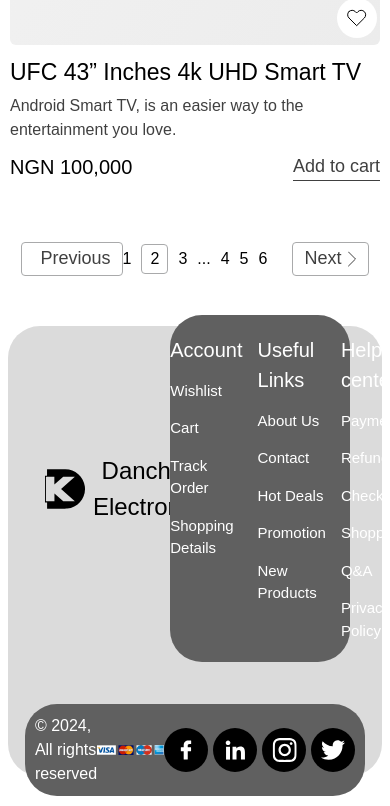
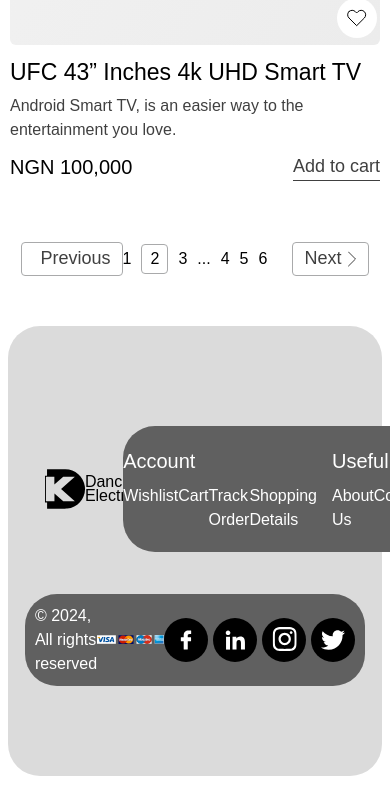
Before and after one commit to Chikadibia24/HNG11-StageTwoTask, a React (Vite) app: page / in a window 390 px wide. Shown: the part 3069-3875 px from the top of the page. Built offline with nearby package versions, Linux system fonts and the light colour scheme.

Commit message:
Make Footer Responsive On Tablet Screen

```diff
--- a/src/components/footer.jsx
+++ b/src/components/footer.jsx
@@ -32,7 +32,7 @@
   const Paragraph = ({paraText}) => {
     return (
       <a href="#" className="footer-links">
-        <p className="text-white text-[15px]">{paraText}</p>
+        <p className="text-white text-[16px]">{paraText}</p>
       </a>
     );
     }
@@ -40,39 +40,54 @@
   return (
     <footer className="footer flex flex-col gap-[32px] justify-center items-center h-[450px] w-[96%] bg-[#DBDBDB] p-[10px] rounded-[32px]">
       <div className="flex items-center justify-between w-[96%] p-[10px] pr-[20px] pl-[20px]">
-        <button onClick={goToHomePage} className="flex items-center gap-[8px]">
-          <img src={logo} alt="logo" className="hover:cursor-pointer" />
-          <p className="text-black text-[24px] hover:cursor-pointer">
-            Danchika Electronics
+        <button
+          onClick={goToHomePage}
+          className="flex items-center md:gap-[6px] lg:gap-[8px]"
+        >
+          <img src={logo} alt="logo" className="md:w-[40px] lg:w-[45px]" />
+          <div className="flex flex-col items-start">
+            <p className="text-black md:text-[20px] lg:text-[24px] mb-[-5px]">
+              Danchika
             </p>
+
+            <p className="text-black md:text-[20px] lg:text-[24px] mt-[-5px]">
+              Electronics
+            </p>
+          </div>
         </button>
 
-        <div className="flex justify-around w-[60%] gap-[15px] bg-[#606060] text-white pt-[20px] pb-[20px] rounded-[32px]">
-          <div className="flex flex-col gap-[15px] text-white">
+        <div className="flex md:flex-col lg:flex-row lg:justify-around md:w-[74%] lg:w-[65%] gap-[15px] bg-[#606060] text-white pt-[20px] pb-[20px] rounded-[32px]">
+          <div className="flex flex-col gap-[8px] text-white md:pl-[20px] lg:pl-[0px]">
             <HeadingText h1Text={"Account"} />
+            <div className="flex md:flex-row lg:flex-col md:gap-[10px] lg:gap-[15px]">
               <Paragraph paraText={"Wishlist"} />
               <Paragraph paraText={"Cart"} />
               <Paragraph paraText={"Track Order"} />
               <Paragraph paraText={"Shopping Details"} />
             </div>
+          </div>
 
-          <div className="flex flex-col gap-[15px] text-white">
+          <div className="flex flex-col gap-[8px] text-white md:pl-[20px] lg:pl-[0px]">
             <HeadingText h1Text={"Useful Links"} />
+            <div className="flex md:flex-row lg:flex-col md:gap-[10px] lg:gap-[15px]">
               <Paragraph paraText={"About Us"} />
               <Paragraph paraText={"Contact"} />
               <Paragraph paraText={"Hot Deals"} />
               <Paragraph paraText={"Promotion"} />
               <Paragraph paraText={"New Products"} />
             </div>
+          </div>
 
-          <div className="flex flex-col gap-[15px] text-white">
+          <div className="flex flex-col gap-[8px] text-white md:pl-[20px] lg:pl-[0px]">
             <HeadingText h1Text={"Help center"} />
+            <div className="flex md:flex-row lg:flex-col md:gap-[10px] lg:gap-[15px]">
               <Paragraph paraText={"Payments"} />
               <Paragraph paraText={"Refund"} />
               <Paragraph paraText={"Checkout"} />
               <Paragraph paraText={"Shopping"} />
               <Paragraph paraText={"Q&A"} />
               <Paragraph paraText={"Privacy Policy"} />
+            </div>
           </div>
         </div>
       </div>
```
Lines whose indentation alone changed are shown as unchanged.
